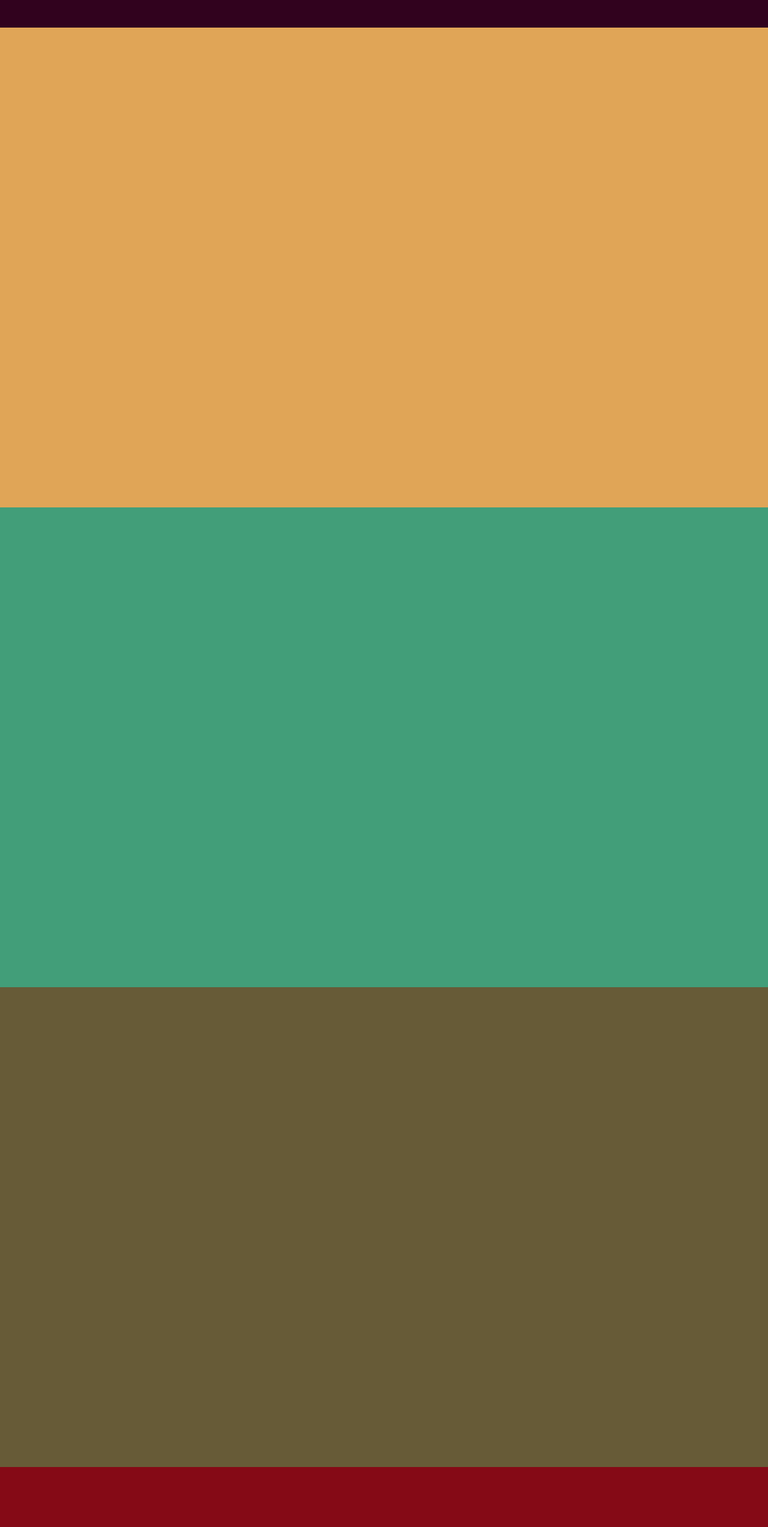
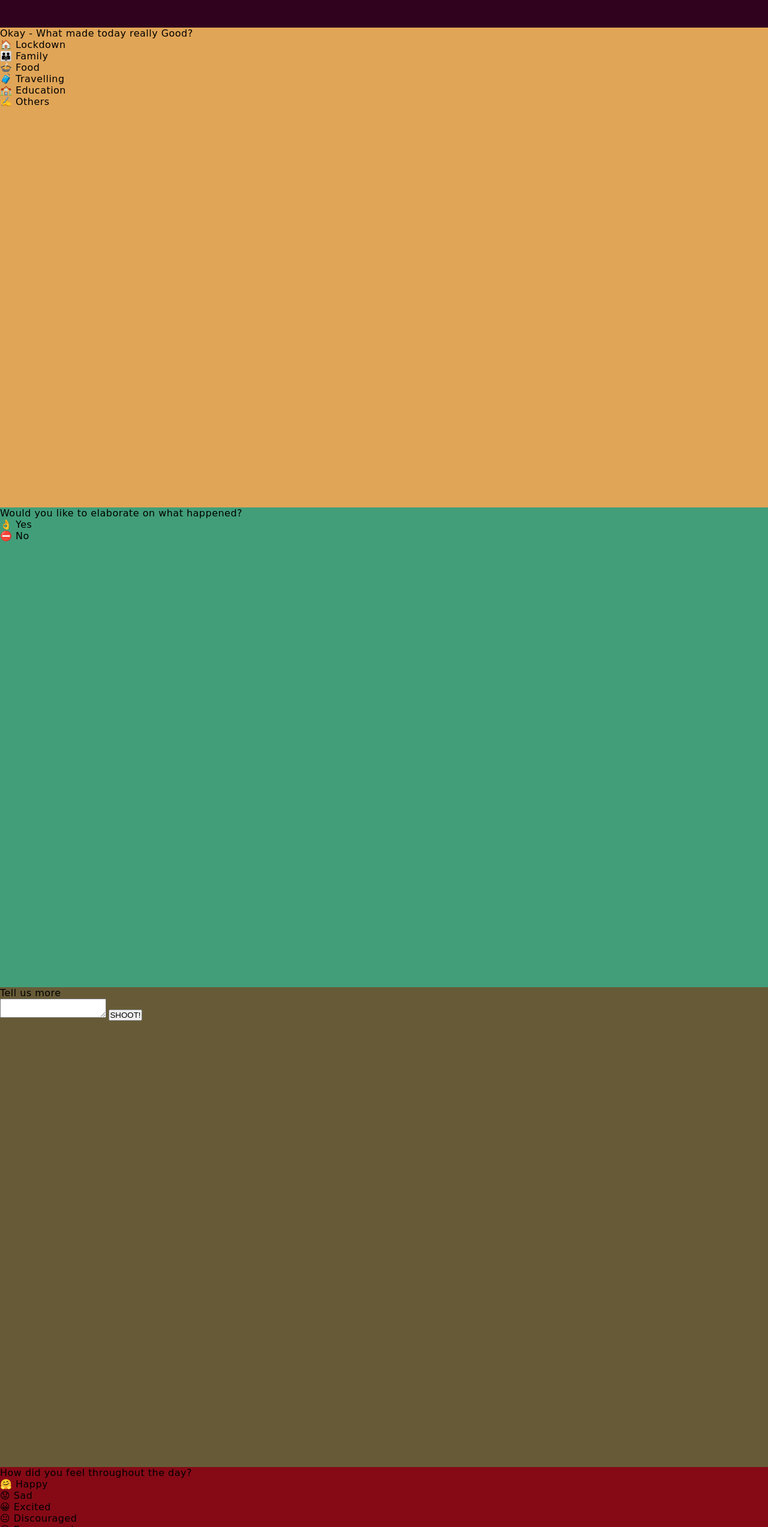
Before and after one commit to joshtom/health-journal-app, a website: page src/index.html in a window 1280 px wide. Shown: the part 1554-4100 px from the top of the page at 60% size. Drawn offline with nearby package versions, Linux system fonts and the light colour scheme; a web font is replaced by a local one.

Commit message:
Update all the emojis

```diff
--- a/src/index.html
+++ b/src/index.html
@@ -54,11 +54,54 @@
         </section>
       </div>
 
-      <div id="slide2" class="slide s2"></div>
-      <div id="slide3" class="slide s3"></div>
-      <div id="slide4" class="slide s4"></div>
-      <div id="slide5" class="slide s5"></div>
-      <div id="slide6" class="slide s6"></div>
+      <div id="slide2" class="slide s2">
+        <section id="que">
+          <p id="text">Okay - What made today really Good?</p>
+        </section>
+        <section id="ans">
+          <p> <span> 🏠 </span> Lockdown</p>
+          <p> <span> 👪 </span> Family</p>
+          <p> <span> 🍲 </span> Food</p>
+          <p> <span> 🧳 </span> Travelling</p>
+          <p> <span> 🏫 </span> Education</p>
+          <p> <span> ✍️ </span> Others</p>
+        </section>
+      </div>
+      <div id="slide3" class="slide s3">
+         <section id="que">
+          <p id="text">Would you like to elaborate on what happened?</p>
+        </section>
+        <section id="ans">
+          <p> <span> 👌 </span> Yes</p>
+          <p> <span> ⛔ </span> No</p>
+        </section>
+      </div>
+      <!-- If YES -->
+      <div id="slide4" class="slide s4">
+      <p> Tell us more </p>
+      <textarea placeholder="Let us know in detail on what happened">
+
+      </textarea>
+      <button> SHOOT! </button>
+      </div>
+      <!-- If NO -->
+      <div id="slide5" class="slide s5">
+        <section id="que">
+          <p id="text">How did you feel throughout the day?</p>
+        </section>
+        <section id="ans">
+          <p> <span> 🤗 </span> Happy</p>
+          <p> <span> 😟 </span> Sad</p>
+          <p> <span> 😀 </span> Excited</p>
+          <p> <span> 😐 </span> Discouraged</p>
+          <p> <span> 😌 </span> Encouraged</p>
+        </section>
+      </div>
+      <div id="slide6" class="slide s6">
+      <h3> Notify your doctor </h3>
+      <p> Share your current status with your doctor </p>
+
+      </div>
 
       <!-- End of Howdy section -->
 
```
